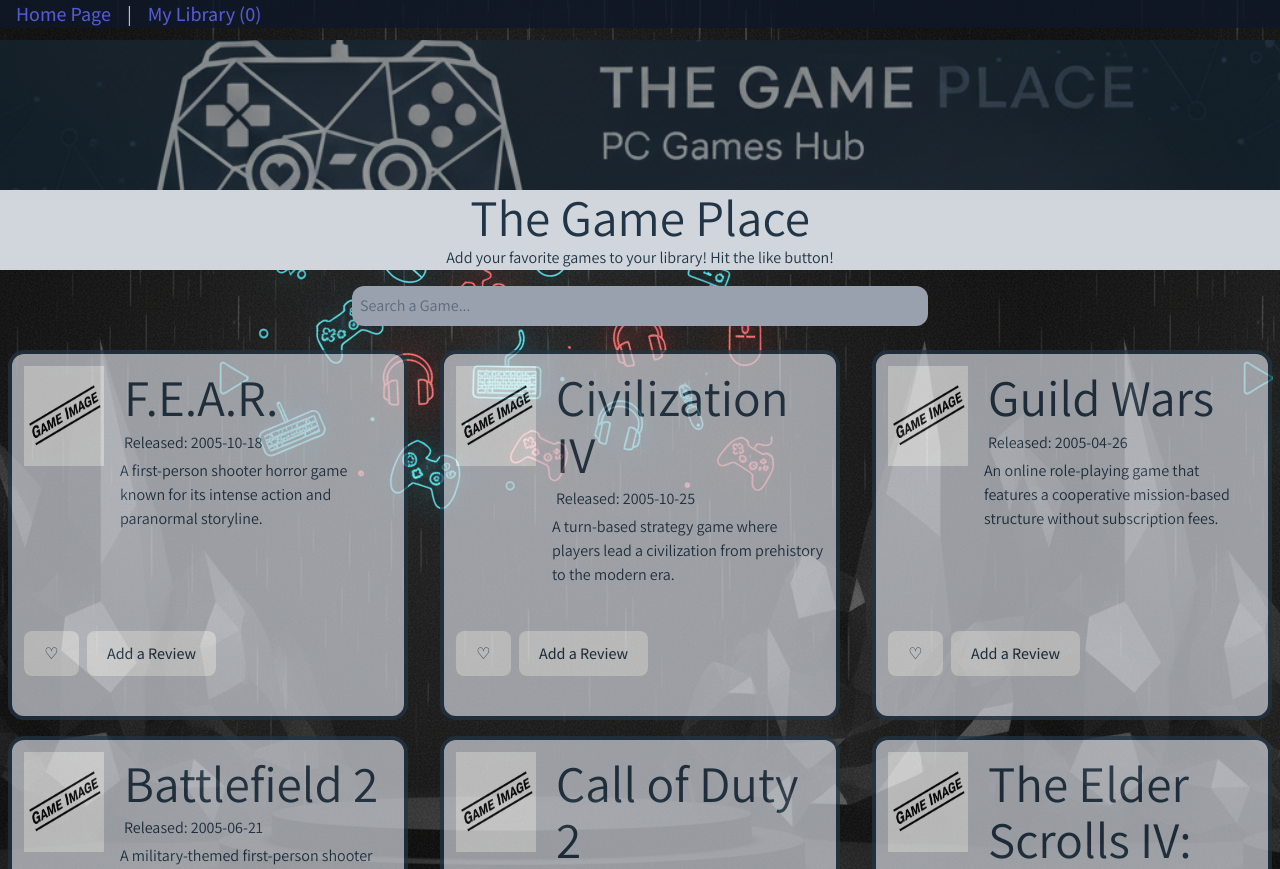
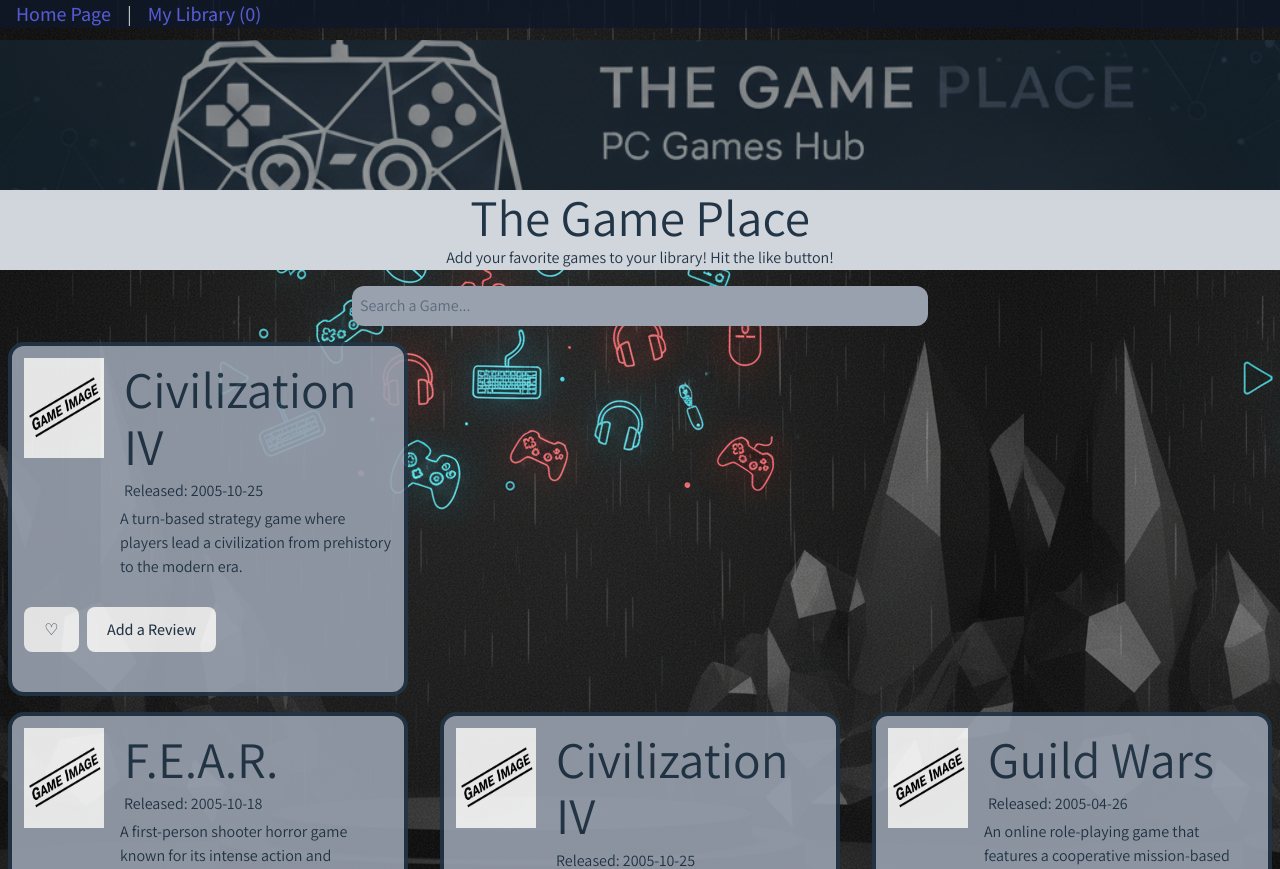
Before and after one commit to Yovel-sys/first-project-video-games, a React (Vite) app: page / in a window 1280 px wide. Shown: the top 869 px of the page. Built offline with nearby package versions, Linux system fonts and the light colour scheme.

Commit message:
12-10-2025

```diff
--- a/src/components/GameCard.jsx
+++ b/src/components/GameCard.jsx
@@ -10,7 +10,7 @@
   handleReviewText,
 }) {
   return (
-    <div className="flex flex-col h-full w-100 bg-gray-300 opacity-70 border-4 p-3 pb-10 m-2 rounded-2xl">
+    <div className="flex flex-col h-full w-100 bg-gray-400 opacity-90 border-4 p-3 pb-10 m-2 rounded-2xl">
       <div className="flex items-start flex-grow mb-4">
         <img src={gameImagePlaceolder} alt="" className="h-25 w-20 mr-4" />
         <div>
--- /dev/null
+++ b/src/components/GameOfTheDay.jsx
@@ -0,0 +1,26 @@
+import GameCard from "./GameCard";
+export default function GameOfTheDay({
+  games,
+  handleLike,
+  reviewText,
+  isReviewing,
+  handleReviewButton,
+  handleReviewText,
+}) {
+  const game = games[1];
+  // זמני. כאן תיכנס בחירה רנדומלית וטיימר של יום
+
+  return (
+    <div className="border-gray-500 rounded-2xl">
+      <GameCard
+        key={game.id}
+        handleLike={handleLike}
+        game={game}
+        reviewText={reviewText}
+        isReviewing={isReviewing}
+        handleReviewButton={handleReviewButton}
+        handleReviewText={handleReviewText}
+      />
+    </div>
+  );
+}
--- a/src/pages/HomePage.jsx
+++ b/src/pages/HomePage.jsx
@@ -4,12 +4,12 @@
 import Header from "../components/Header";
 import SearchComp from "../components/SearchComp";
 import gamePlaceLogo1 from "../assets/gamePlaceLogo1.png";
+import GameOfTheDay from "../components/GameOfTheDay";
 
 export default function HomePage({ games, handleLike }) {
   // const [shuffledGames] = useState(() =>
   //   games.slice().sort(() => Math.random() - 0.5)
   // );
-
   const [reviewText, setReviewText] = useState("");
   function handleReviewText(event) {
     setReviewText(event.target.value);
@@ -39,6 +39,7 @@
           handleSearchText={handleSearchText}
           searchText={searchText}
         />
+        <GameOfTheDay games={games} />
         <div className="grid grid-cols-3 gap-4">
           {games.map((game) => {
             //{shuffledGames.map((game) => {
```
